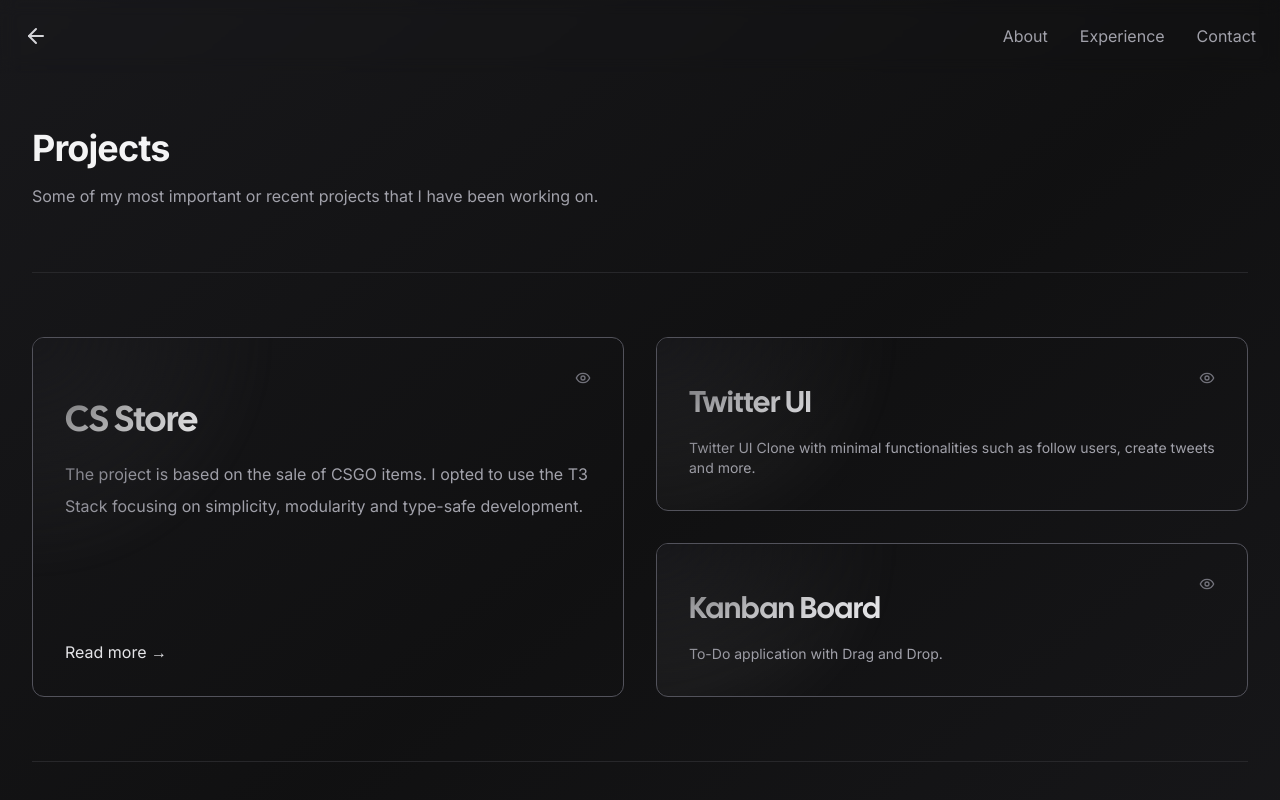
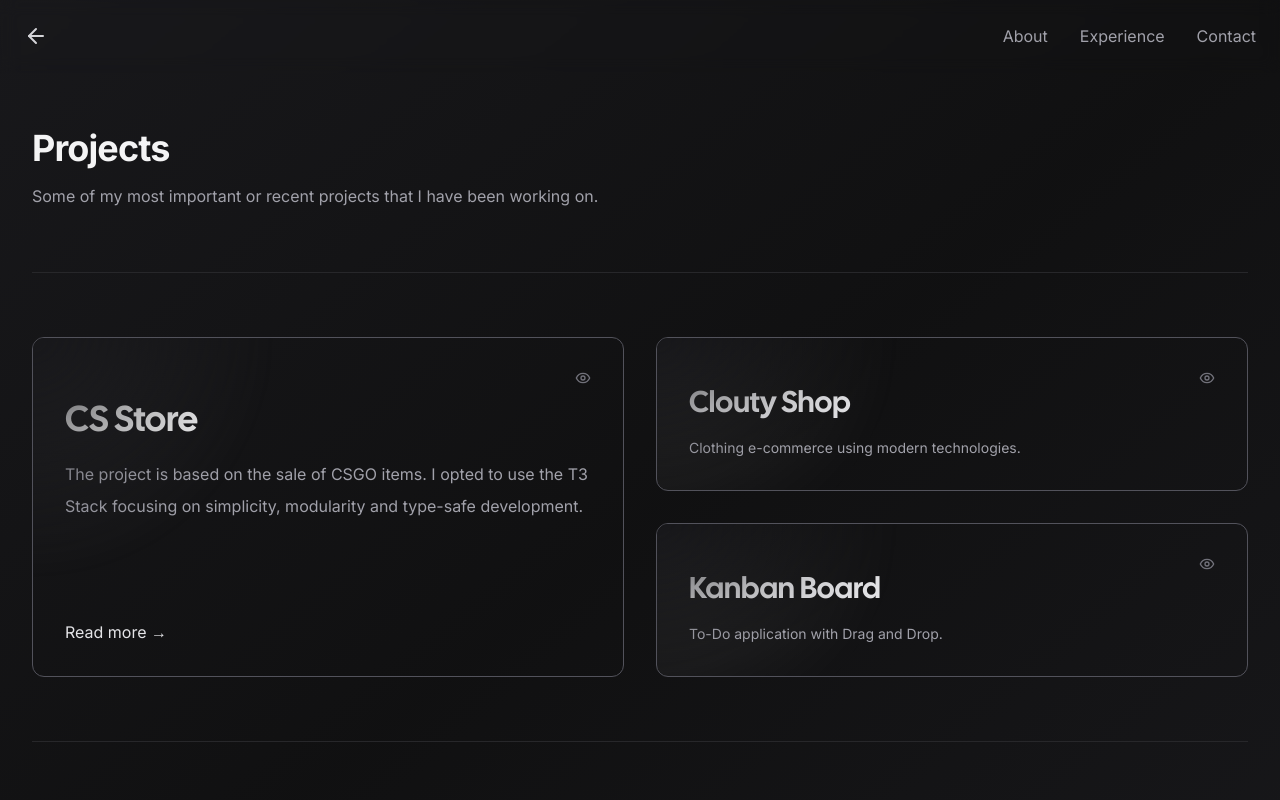
Before and after one commit to Santipac/Portfolio, a Next.js app: page /en/projects in a window 1280 px wide. Shown: the top 800 px of the page. Built offline with nearby package versions, Linux system fonts and the light colour scheme; what tailwindcss-debug-screens would draw is missing.

Commit message:
adding clouty shop

```diff
--- a/constants/projects.ts
+++ b/constants/projects.ts
@@ -4,6 +4,7 @@ import Twitter_Image from '../public/images/Twitter_Image.png';
 import Kanban_Image from '../public/images/Kanban_Image.png';
 import Tesla_Image from '../public/images/Tesla_Image.png';
 import Dolarizapp_Image from '../public/images/Dolarizapp_Image.png';
+import CloutyShop_Image from '../public/images/clouty_Image.png';
 
 interface ProjectsContent {
   en: IProject[];
@@ -39,28 +40,28 @@ export const projects: ProjectsContent = {
       repository: 'https://github.com/Santipac/CS-Store',
     },
     {
-      slug: 'twitter_clone',
-      title: 'Twitter UI',
-      brief:
-        'Twitter UI Clone with minimal functionalities such as follow users, create tweets and more.',
-      image: Twitter_Image,
+      slug: 'clouty-shop',
+      title: 'Clouty Shop',
+      brief: 'Clothing e-commerce using modern technologies.',
+      image: CloutyShop_Image,
       description:
-        'I made this project in order to learn more about technologies such as Radix UI, tRPC, react-query, and others. I liked the idea of making a Twitter Clone because I could understand how these technologies work by making minimal functionalities.',
+        'The main idea of this project was to learn the basics of Next.JS complemented with other technologies and tools. It has a database to store products. Fully functional API using Next and MongoDB. Docker was used to use MongoDB locally without creating a production-ready database, and finally, Material UI was used for its simplicity in styling. These are some of the most important technologies I used.',
       stack: [
         'NextJS',
-        'tRPC',
-        'React Query',
-        'TailwindCSS',
-        'Zod',
-        'TypeScript',
-        'Radix UI',
+        'Material UI',
+        'Docker',
+        'Mongoose',
+        'MongoDB',
+        'Paypal SDK',
         'Next Auth',
-        'MySQL',
-        'PrismaORM',
-        'Stripe',
+        'Node JS',
+        'API Context',
+        'JsonWebToken',
+        'SWR',
       ],
-      repository: 'https://github.com/Santipac/twitter-clone',
+      repository: 'https://github.com/Santipac/Clouty-Ecommerce',
     },
+
     {
       slug: 'kanban_board',
       title: 'Kanban Board',
@@ -114,6 +115,29 @@ export const projects: ProjectsContent = {
       url: 'https://tesla-landing-ui.netlify.app/',
       repository: 'https://github.com/Santipac/tesla-landing',
     },
+    {
+      slug: 'twitter_clone',
+      title: 'Twitter UI',
+      brief:
+        'Twitter UI Clone with minimal functionalities such as follow users, create tweets and more.',
+      image: Twitter_Image,
+      description:
+        'I made this project in order to learn more about technologies such as Radix UI, tRPC, react-query, and others. I liked the idea of making a Twitter Clone because I could understand how these technologies work by making minimal functionalities.',
+      stack: [
+        'NextJS',
+        'tRPC',
+        'React Query',
+        'TailwindCSS',
+        'Zod',
+        'TypeScript',
+        'Radix UI',
+        'Next Auth',
+        'MySQL',
+        'PrismaORM',
+        'Stripe',
+      ],
+      repository: 'https://github.com/Santipac/twitter-clone',
+    },
   ],
   es: [
     {
@@ -143,28 +167,28 @@ export const projects: ProjectsContent = {
       repository: 'https://github.com/Santipac/CS-Store',
     },
     {
-      slug: 'twitter_clone',
-      title: 'Twitter UI',
-      brief:
-        'Clon de Twitter con funcionalidades minimas como seguir usuarios, crear tweets y más.',
-      image: Twitter_Image,
+      slug: 'clouty-shop',
+      title: 'Clouty Shop',
+      brief: 'Ecommerce de ropa utilizando tecnologías modernas.',
+      image: CloutyShop_Image,
       description:
-        'Hice este proyecto para aprender más sobre tecnologías como Radix UI, tRPC, react-query, y otras. Me gustó la idea de hacer un clon de Twitter porque podía entender cómo funcionan estas tecnologías haciendo funcionalidades mínimas.',
+        'La idea principal de este proyecto fue aprender las bases de Next.JS complementando con otras tecnologías y herramientas. Posee base de datos para almacenar los productos. API totalmente funcionar utilizando Next y MongoDB. Se utilizó docker para poder usar MongoDB de forma local sin crear una base de datos lista para producción, y por último se utilizo Material UI por la simplicidad para crear estilos. Éstas son algunas de las tecnologías mas importantes que utilicé.',
       stack: [
         'NextJS',
-        'tRPC',
-        'React Query',
-        'TailwindCSS',
-        'Zod',
-        'TypeScript',
-        'Radix UI',
+        'Material UI',
+        'Docker',
+        'Mongoose',
+        'MongoDB',
+        'Paypal SDK',
         'Next Auth',
-        'MySQL',
-        'PrismaORM',
-        'Stripe',
+        'Node JS',
+        'API Context',
+        'JsonWebToken',
+        'SWR',
       ],
-      repository: 'https://github.com/Santipac/twitter-clone',
+      repository: 'https://github.com/Santipac/Clouty-Ecommerce',
     },
+
     {
       slug: 'kanban_board',
       title: 'Kanban Board',
@@ -218,5 +242,28 @@ export const projects: ProjectsContent = {
       url: 'https://tesla-landing-ui.netlify.app/',
       repository: 'https://github.com/Santipac/tesla-landing',
     },
+    {
+      slug: 'twitter_clone',
+      title: 'Twitter UI',
+      brief:
+        'Clon de Twitter con funcionalidades minimas como seguir usuarios, crear tweets y más.',
+      image: Twitter_Image,
+      description:
+        'Hice este proyecto para aprender más sobre tecnologías como Radix UI, tRPC, react-query, y otras. Me gustó la idea de hacer un clon de Twitter porque podía entender cómo funcionan estas tecnologías haciendo funcionalidades mínimas.',
+      stack: [
+        'NextJS',
+        'tRPC',
+        'React Query',
+        'TailwindCSS',
+        'Zod',
+        'TypeScript',
+        'Radix UI',
+        'Next Auth',
+        'MySQL',
+        'PrismaORM',
+        'Stripe',
+      ],
+      repository: 'https://github.com/Santipac/twitter-clone',
+    },
   ],
 };
```
Also changed, not shown: public/images/clouty_Image.png (added).
